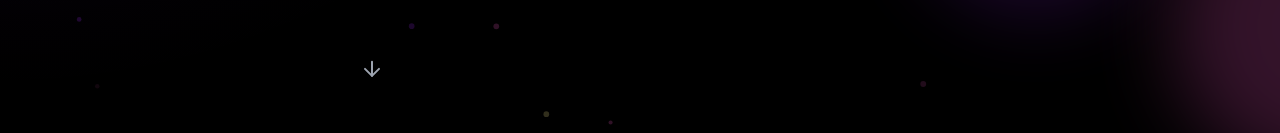
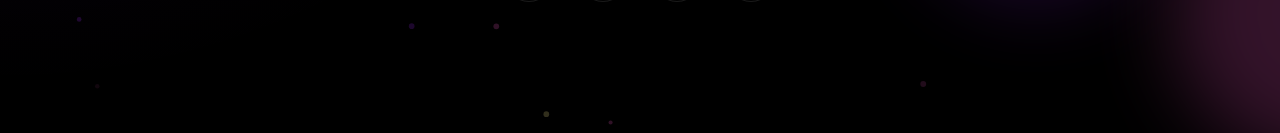
Before and after one commit to VishnuRam16/Portfolio, a Next.js app: page / in a window 1280 px wide. Shown: the part 667-800 px from the top of the page. Built offline with nearby package versions, Linux system fonts and the light colour scheme.

Commit message:
fix: remove arrow down button, keeping UI UX clean

```diff
--- a/components/Hero.tsx
+++ b/components/Hero.tsx
@@ -1,7 +1,7 @@
 'use client'
 
 import { motion } from 'framer-motion'
-import { ArrowDown, Linkedin, Github, Mail, BookOpen } from 'lucide-react'
+import { Linkedin, Github, Mail, BookOpen } from 'lucide-react'
 import { useEffect, useState } from 'react'
 
 const socialLinks = [
@@ -21,10 +21,6 @@ export default function Hero() {
     window.addEventListener('mousemove', handleMouseMove)
     return () => window.removeEventListener('mousemove', handleMouseMove)
   }, [])
-
-  const scrollToAbout = () => {
-    document.getElementById('about')?.scrollIntoView({ behavior: 'smooth' })
-  }
 
   return (
     <section
@@ -118,20 +114,6 @@ export default function Hero() {
               </motion.a>
             ))}
           </motion.div>
-
-          {/* Scroll Indicator */}
-          <motion.button
-            onClick={scrollToAbout}
-            className="flex flex-col items-center gap-2 text-gray-400 hover:text-primary-purple transition-colors"
-            initial={{ opacity: 0 }}
-            animate={{ opacity: 1, y: [0, 10, 0] }}
-            transition={{
-              opacity: { delay: 1.1, duration: 0.6 },
-              y: { repeat: Infinity, duration: 2, ease: 'easeInOut' }
-            }}
-          >
-            <ArrowDown size={24} />
-          </motion.button>
         </motion.div>
       </div>
 
```
